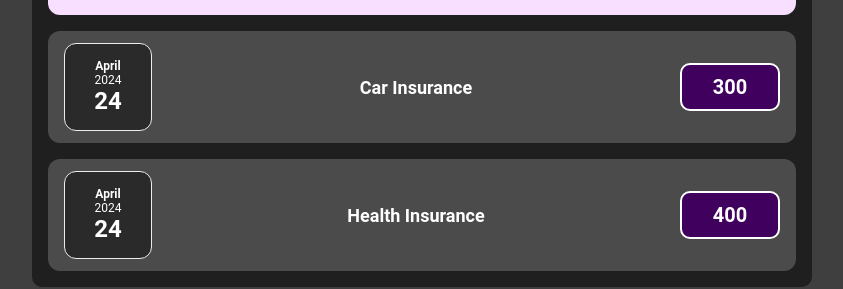
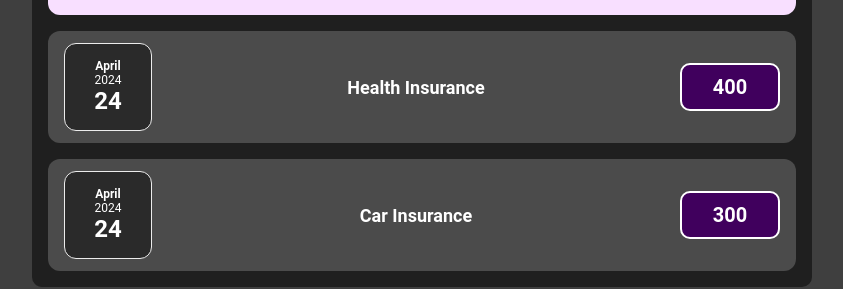
Before and after one commit to Syrgabeka/hw-6-react, a React (Vite) app: page / in a window 1280 px wide. Shown: the part 419-708 px from the top of the page, without its empty margins (218-1061 px from the left). Built offline with nearby package versions, Linux system fonts and the light colour scheme.

Commit message:
Update Expenses.jsx

```diff
--- a/src/components/expenses/Expenses.jsx
+++ b/src/components/expenses/Expenses.jsx
@@ -31,7 +31,7 @@ export const Expenses = ({ expenses }) => {
   };
 
   const allFilteredExpen = renderedExpenses.sort((a, b) => {
-    if (filterAll === "По убыванию") {
+       if (filterAll === "По возрастанию") {
       if (a.price > b.price) {
         return 1;
       }
@@ -40,7 +40,7 @@ export const Expenses = ({ expenses }) => {
       }
       return 0;
     }
-    if (filterAll === "По возрастанию") {
+    if (filterAll === "По убыванию") {
       if (a.price < b.price) {
         return 1;
       }
```
